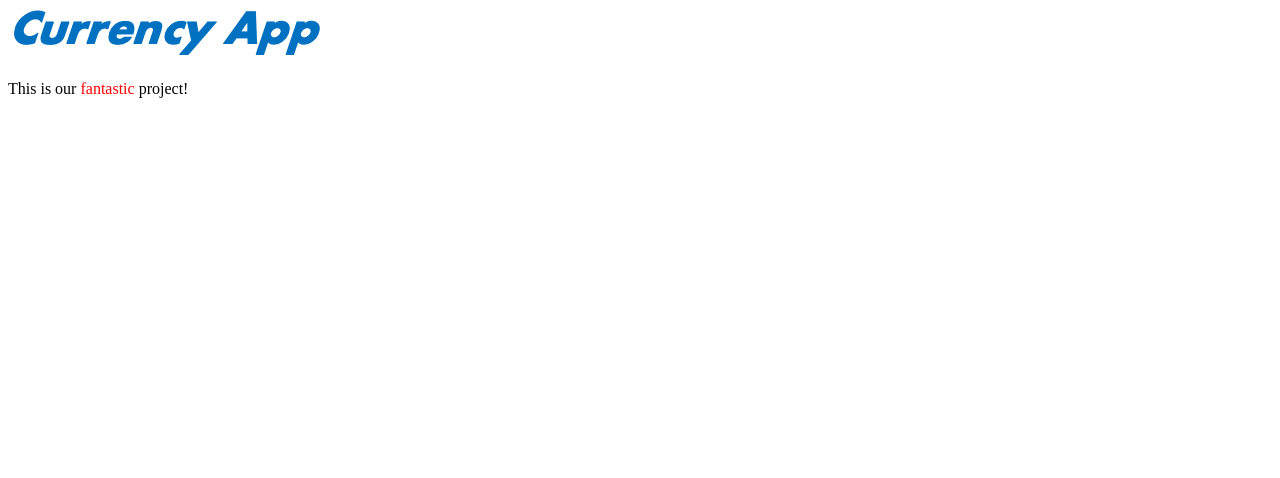
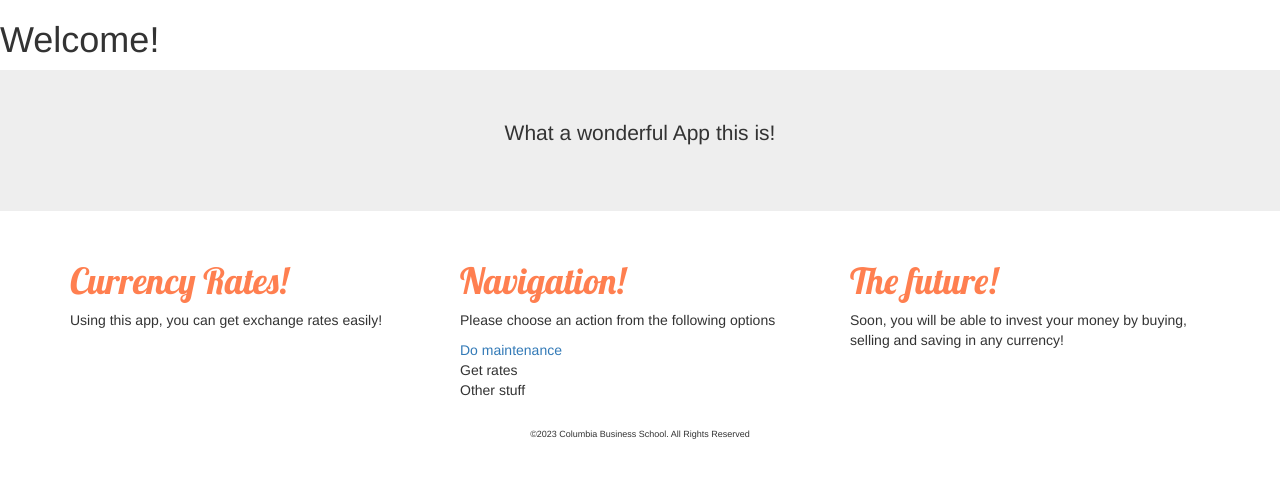
Before and after one commit to jpedley24/djangoProject2, a Django app: page / in a window 1280 px wide. Shown: the top 478 px of the page. Run offline with Django 4.2, Linux system fonts and the light colour scheme; some libraries are stand-ins or nearby versions.

Commit message:
Changes from 1/19 morning

```diff
--- a/djangoProject1/urls.py
+++ b/djangoProject1/urls.py
@@ -21,5 +21,7 @@ urlpatterns = [
     path("admin/", admin.site.urls),
     path("", views.home, name="home"),
     path("maintenance",views.maintenance,name='maintenance'),
-    path("currencies",views.view_currencies, name='currencies')
+    path("currencies",views.view_currencies, name='currencies'),
+    path('currency-selection',views.currency_selection,name="currency_selector"),
+    path('exchange_rate_info',views.exch_rate,name="exchange_rate_info")
 ]
--- a/myapp/views.py
+++ b/myapp/views.py
@@ -34,3 +34,28 @@ def view_currencies(request):
     c_list = Currency.objects.all()
     data['currencies'] = c_list
     return render(request,'currencies.html',context=data)
+
+def currency_selection(request):
+    data = dict()
+    currencies =Currency.objects.all()
+    data['currencies'] = currencies
+    return render(request,"currency_selector.html",data)
+
+def exch_rate(request):
+    data=dict()
+    try:
+        currency1 = request.GET['currency_from']
+        currency2 = request.GET['currency_to']
+        c1 = Currency.objects.get(iso=currency1)
+        c2 = Currency.objects.get(iso=currency2)
+        support_functions.update_xrates(c1)
+        data['currency1'] = c1
+        data['currency2'] = c2
+        try:
+            rate = c1.rates_set.get(x_currency=c2.iso).rate
+            data['rate'] = rate
+        except:
+            data['rate'] = "Not Available"
+    except:
+        pass
+    return render(request,"exchange_detail.html",data)
--- /dev/null
+++ b/static/myapp/style.css
@@ -0,0 +1,23 @@
+h2 {
+color: #1e62af;
+}
+
+#footer { /* use with id = "footer" */
+    display:inline-block;
+    width:100%;
+    height:1em;
+    padding: 2em 0.25em;
+    text-align: center;
+    font-size: xx-small;
+}
+
+.large-font { /* use with class="large-font" */
+    font-size: large;
+    color: crimson;
+}
+
+.lobster {
+    color: coral;
+    font-family: 'lobster';
+    font-size: 36px;
+}
--- /dev/null
+++ b/templates/base.html
@@ -0,0 +1,21 @@
+<!DOCTYPE html>
+{% load static %}
+<html lang="en">
+<head>
+    <meta charset="UTF-8">
+    <title>Currency App</title>
+    <link rel="stylesheet" href="https://maxcdn.bootstrapcdn.com/bootstrap/3.4.1/css/bootstrap.min.css">
+    <script src="https://maxcdn.bootstrapcdn.com/bootstrap/3.4.1/js/bootstrap.min.js"></script>
+    <link href='//fonts.googleapis.com/css?family=Lobster&subset=latin,latin-ext' rel='stylesheet' type='text/css'>
+    <link rel="stylesheet" href="{% static 'myapp/style.css' %}">
+</head>
+<body>
+    <h1 class=“large-font">Welcome!</h1>
+    {% block content %}
+        <-- This is where the page content will go! -->
+    {% endblock %}
+    <div id="footer">
+        ©2023 Columbia Business School. All Rights Reserved
+    </div>
+</body>
+</html>
--- /dev/null
+++ b/templates/exchange_detail.html
@@ -0,0 +1,6 @@
+{% extends "base.html" %}
+{% block content %}
+You are exchanging {{ currency1.long_name }} to {{ currency2.long_name }}.
+The current exchange rate for 1 unit of {{ currency1.iso}}
+    is {{ rate }} units of {{ currency2.iso }}
+{% endblock %}
--- a/templates/home.html
+++ b/templates/home.html
@@ -1,4 +1,4 @@
-{%  load static %}
+<!-- %  load static %
 <!DOCTYPE html>
 <html lang="en">
 <head>
@@ -6,8 +6,39 @@
     <title>Title</title>
 </head>
 <body>
-<img src = "{% static "myapp/Picture1.png"%}">
+<img src = "% static "myapp/Picture1.png"%">
 <p></p>
 This is our <span style="color:red">fantastic</span> project!
 </body>
-</html>
+</html> -->
+{% extends "base.html" %}
+{% block content %}
+    <div class="jumbotron text-center">
+        <p>What a wonderful App this is!</p>
+    </div>
+    <div class="container">
+        <div class="row">
+            <div class="col-sm-4">
+                <h3 class="lobster">Currency Rates!</h3>
+                <p>Using this app, you can get exchange rates easily!</p>
+            </div>
+            <div class="col-sm-4">
+                <h3 class="lobster">Navigation!</h3>
+                <p> Please choose an action from the following options
+                <p>
+                    <a href="{% url 'maintenance' %}">Do maintenance</a><br>
+                    Get rates<br>
+                    Other stuff<br></p>
+            </div>
+            <div class="col-sm-4">
+                <h3 class="lobster">The future!</h3>
+                <p>Soon, you will be able to invest your money by buying, selling and saving in any currency!</p>
+            </div>
+        </div>
+    </div>
+ <!--   <h2>Welcome. The date is now { time }}</h2>
+    Please select an action
+    <p>
+    <a href="% url 'maintenance' %}">Visit maintenance page</a><br>
+</p> -->
+{% endblock %}
```
Also changed, not shown: myapp/support_functions.py (+39 -0 lines), templates/currency_selector.html (added, +28 -0 lines).
